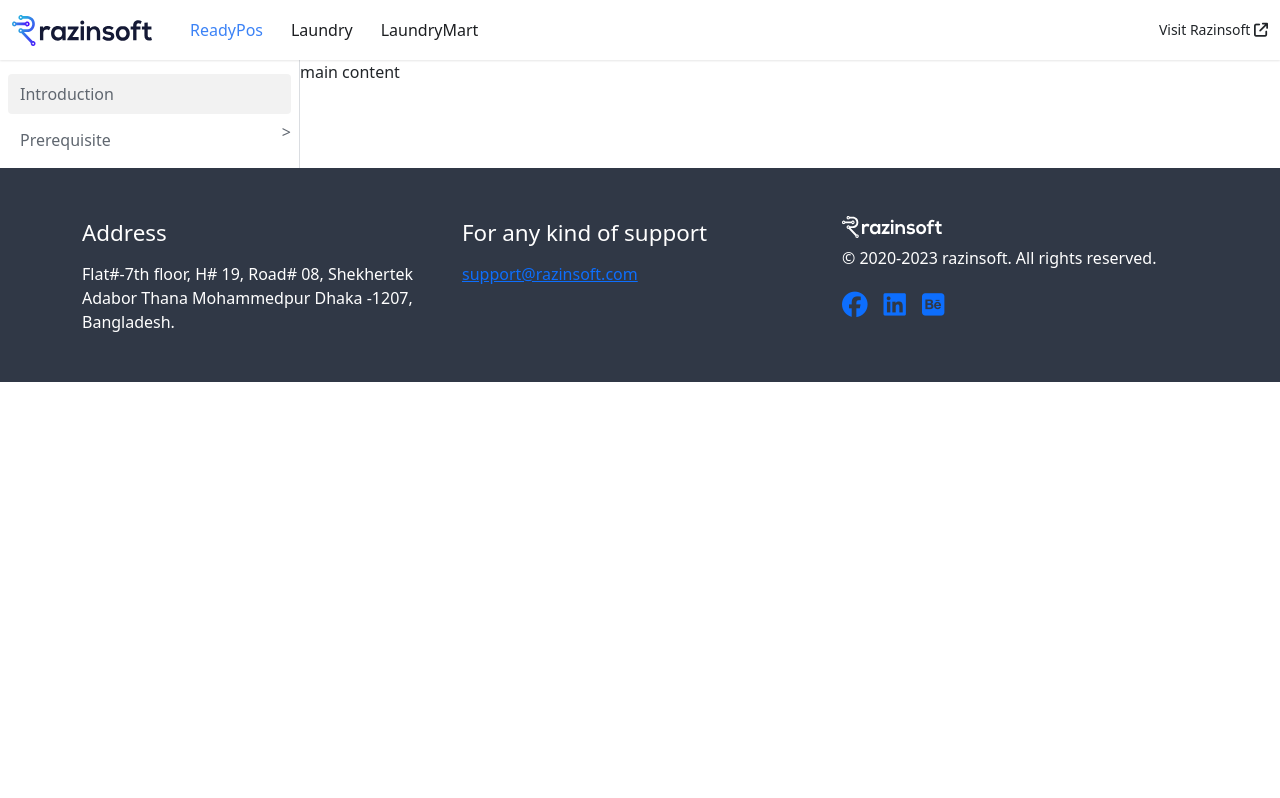
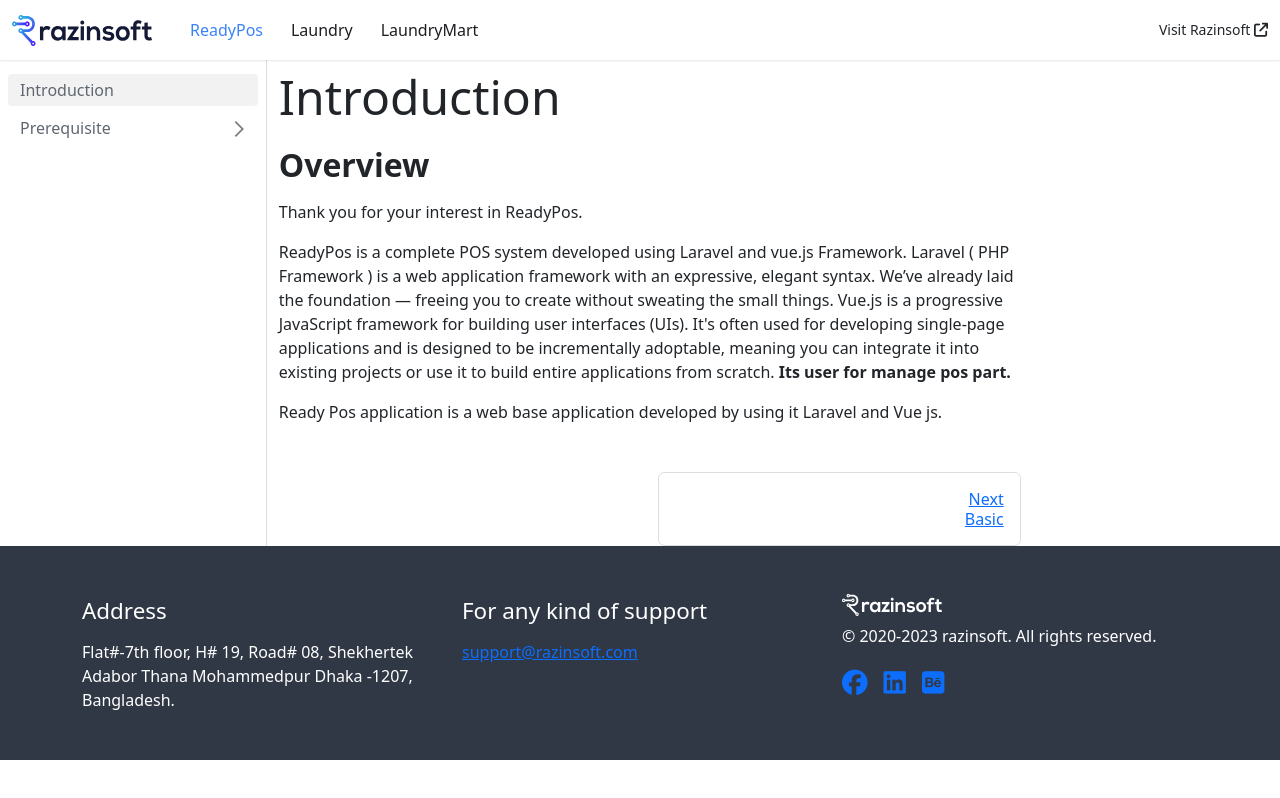
Before and after one commit to arafat69/documentation-html, a plain HTML site: page ready-pos/index.html in a window 1280 px wide. Drawn offline with Linux system fonts and the light colour scheme.

Commit message:
document section design

```diff
--- a/assets/css/style.css
+++ b/assets/css/style.css
@@ -1,16 +1,17 @@
-:root{
+:root {
   --main-color: #3b82f6;
   --second-color: #8b5cf6;
-    --shadow: 0 1px 2px 0 rgba(0,0,0,.1);
-    --hover-bg: rgba(0,0,0,.05);
+  --shadow: 0 1px 2px 0 rgba(0, 0, 0, 0.1);
+  --hover-bg: rgba(0, 0, 0, 0.05);
+  --border-color: #dadde1;
 }
-*{
+* {
   scroll-behavior: smooth;
 }
-body{
+body {
   padding-top: 3.75rem;
 }
-.default-shadow{
+.default-shadow {
   box-shadow: var(--shadow);
 }
 
@@ -18,55 +19,60 @@
   padding: 15px 1rem !important;
 }
 
-.navbar{
+.navbar {
   box-shadow: var(--shadow);
   height: 3.75rem;
 }
 
-.navbar-brand>.logo{
+.navbar-brand > .logo {
   width: 140px;
 }
 
-.navbar-expand-lg .navbar-nav .nav-link{
+.navbar-expand-lg .navbar-nav .nav-link {
   padding: 8px 14px;
   font-size: var(--bs-nav-link-font-size);
   font-weight: 500;
   color: #1c1e21;
 }
 
-.navbar-nav .nav-link.active, .navbar-nav .nav-link.show{
+.navbar-nav .nav-link.active,
+.navbar-nav .nav-link.show {
   color: var(--main-color);
 }
 
-.visitBtn{
+.visitBtn {
   font-size: 14px;
   padding: 8px 0;
 }
 
 /* hero section */
-.hero-section{
+.hero-section {
   padding: 4rem 20px;
-    background-image: linear-gradient(to left, var(--main-color), var(--second-color));
+  background-image: linear-gradient(
+    to left,
+    var(--main-color),
+    var(--second-color)
+  );
 }
-.hero_title{
+.hero_title {
   font-size: 3rem;
   transition: 0.4s;
 }
-.hero_subtitle{
+.hero_subtitle {
   font-size: 1.4rem;
   color: #fff;
   transition: 0.4s;
 }
 
-@media(max-width:767px){
-    .hero_title{
+@media (max-width: 767px) {
+  .hero_title {
     font-size: 2rem;
   }
-    .hero_subtitle{
+  .hero_subtitle {
     font-size: 1rem;
     color: #fff;
   }
-    .hero_btn{
+  .hero_btn {
     font-size: 16px;
     transition: 0.4s;
   }
@@ -76,74 +82,72 @@
 .feature-section {
   padding: 2rem 0;
 }
-.feature-section .feature{
+.feature-section .feature {
   text-decoration: none;
 }
-.feature-section .feature:hover{
+.feature-section .feature:hover {
   text-decoration: underline;
   text-decoration-color: var(--second-color);
 }
-.feature>.icon{
+.feature > .icon {
   padding: 4rem;
 }
-.feature>.icon>img{
+.feature > .icon > img {
   width: 100%;
 }
-.feature>.feature_title{
+.feature > .feature_title {
   font-size: 1.25rem;
   padding-bottom: 1rem;
   color: var(--second-color);
 }
-.feature>.feature_description{
+.feature > .feature_description {
   font-size: 16px;
   color: rgb(48, 56, 70);
 }
 
 /* footer section */
-.footer-section{
+.footer-section {
   background: #303846;
   color: #fff;
   padding: 3rem 0;
 }
 
-.footer-section .footer_title{
+.footer-section .footer_title {
   font-size: 1.4rem;
   margin-bottom: 0.75rem;
 }
 
-.footer-section .socialLink{
+.footer-section .socialLink {
   font-size: 1.6rem;
 }
-.footer-section .footerLogo{
+.footer-section .footerLogo {
   filter: brightness(0%) invert(1);
   margin-bottom: 0.5rem;
 }
 
-.layout{
+.layout {
   display: flex;
   flex-direction: row;
   /* flex-flow: column-reverse; */
-
 }
-
-.layout .left-content{
-    width: 300px;
-    border-right: 1px solid #dadde1;
+.layout .main-content{
+    flex-grow: 1;
 }
 
 /* sidebar */
-.doc-sidebar{
+.doc-sidebar {
   padding: 0.5rem;
 }
-.menu{
+.menu {
   list-style: none;
   width: 100%;
   margin: 0;
   padding: 0;
 }
-.menu .link{
+.menu .link,
+.menu .sub-menu-link {
   text-decoration: none;
-    padding: 8px 12px;
+  padding: 4px 12px;
   margin-top: 6px;
   display: block;
   color: #606770;
@@ -151,18 +155,104 @@
   border-radius: 4px;
   cursor: pointer;
   transition: 0.3s ease-in-out;
+  /* background: var(--hover-bg) ; */
 }
-.menu .link.active, .menu .link:hover {
-   background: var(--hover-bg) ;
+.menu .link.active,
+.menu .link:hover,
+.menu .sub-menu-link:hover {
+  background: var(--hover-bg);
+}
+.menu .link.sub-menu {
+  position: relative;
+  transition: 0.3s ease-in-out;
+}
+.menu .link.sub-menu::after {
+  content: "";
+  position: absolute;
+  top: 50%;
+  transform: translateY(-50%);
+  right: 10px;
+  width: 20px;
+  height: 20px;
+  background: url("../images/arrow-right.svg");
+  transition: 0.3s ease-in-out;
+}
 
+.menu .link.sub-menu[aria-expanded="true"]::after,
+.menu .active.link.sub-menu::after {
+  transform: translateY(-50%) rotate(90deg);
 }
-.menu .link.sub-menu{
+
+.menu .sub-menu-link {
+  display: block;
   position: relative;
+  margin: 0;
 }
-.menu .link.sub-menu::after{
-    content: '>';
+.menu .sub-menu-link::before {
+  content: "";
   position: absolute;
-    top: 0;
-    right: 0;
+  width: 12px;
+  height: 1px;
+  top: 50%;
+  transform: translateY(-50%);
+  left: 0;
+  border-bottom: 1px dotted var(--border-color);
+}
 
+.submenuBox {
+  margin-left: 14px;
+  border-left: 1px dotted var(--border-color);
 }
+
+.header {
+  font-size: 3rem;
+  margin-bottom: 1.25rem;
+}
+.title {
+  font-size: 2rem;
+  margin-bottom: 1rem;
+}
+
+.title .hash-link {
+  display: none;
+  color: var(--second-color);
+  font-weight: bold;
+  text-decoration: none;
+}
+.title:hover .hash-link {
+  display: inline-block;
+}
+
+/* pagination */
+
+.pagination-nav{
+    margin-top: 3rem;
+    display: flex;
+}
+.pagination-nav-item{
+    display: flex;
+    flex: 1 50%;
+    max-width: 50%;
+}
+.pagination-nav-item-next{
+    margin-left: 1rem;
+    text-align: right;
+}
+.pagination-nav-link{
+    border: 1px solid var(--border-color);
+    border-radius: 0.4rem;
+    flex-grow: 1;
+    line-height: 1.25;
+    padding: 1rem;
+    transition: border-color 200ms cubic-bezier(0.08,0.52,0.52,1);
+}
+
+@media (min-width: 991px) {
+  .layout .left-content {
+    width: 300px;
+    border-right: 1px solid var(--border-color);
+  }
+  .layout .documentation-section {
+    max-width: 75% !important;
+  }
+}
--- a/ready-pos/index.html
+++ b/ready-pos/index.html
@@ -14,7 +14,7 @@
 <body>
     <nav class="navbar navbar-expand-lg bg-white fixed-top">
         <div class="container-fluid">
-            <a class="navbar-brand me-4" href="/">
+            <a class="navbar-brand me-4" href="../index.html">
                 <img src="../assets/images/razinsoft_logo.svg" class="logo" alt="brand logo" />
             </a>
             <button class="navbar-toggler" type="button" data-bs-toggle="offcanvas" data-bs-target="#docSidebar"
@@ -51,7 +51,8 @@
                     aria-labelledby="docSidebarLabel">
                     <div class="offcanvas-header default-shadow">
                         <h5 class="offcanvas-title" id="docSidebarLabel">ReadyPos</h5>
-                        <button type="button" class="btn-close" data-bs-dismiss="offcanvas" data-bs-target="#docSidebar" aria-label="Close"></button>
+                        <button type="button" class="btn-close" data-bs-dismiss="offcanvas" data-bs-target="#docSidebar"
+                            aria-label="Close"></button>
                     </div>
                     <div class="offcanvas-body">
                         <ul class="menu">
@@ -63,7 +64,7 @@
                                     aria-expanded="false" aria-controls="Prerequisite">
                                     Prerequisite
                                 </div>
-                                <div class="collapse" id="Prerequisite">
+                                <div class="collapse submenuBox" id="Prerequisite">
                                     <a href="" class="sub-menu-link">Basic</a>
                                     <a href="" class="sub-menu-link">Server</a>
                                     <a href="" class="sub-menu-link">Mobile App</a>
@@ -74,10 +75,42 @@
                 </div>
             </aside>
         </div>
-        <div class="main-content">
-            main content
+        <div class="main-content pt-2">
+            <div class="container">
+                <div class="documentation-section">
+
+                    <header>
+                        <h1 class="header">Introduction</h1>
+                    </header>
+                    <section id="overview">
+                        <h2 class="title">
+                            <strong>Overview</strong>
+                            <a class="hash-link" href="#overview" title="Direct link to heading">#</a>
+                        </h2>
+                        <p>Thank you for your interest in ReadyPos.</p>
+                        <p>ReadyPos is a complete POS system developed using Laravel and vue.js Framework. Laravel ( PHP
+                            Framework ) is a web application framework with an expressive, elegant syntax. We’ve already
+                            laid the foundation — freeing you to create without sweating the small things. Vue.js is a
+                            progressive JavaScript framework for building user interfaces (UIs). It's often used for
+                            developing single-page applications and is designed to be incrementally adoptable, meaning
+                            you can integrate it into existing projects or use it to build entire applications from
+                            scratch. <strong>Its user for manage pos part.</strong></p>
+                        <p>Ready Pos application is a web base application developed by using it Laravel and Vue js.</p>
+                    </section>
+
+                    <nav class="pagination-nav" aria-label="Docs pages navigation">
+                        <div class="pagination-nav-item"></div>
+                        <div class="pagination-nav-item pagination-nav-item-next">
+                            <a class="pagination-nav-link" href="">
+                                <div class="pagination-nav-sublabel">Next</div>
+                                <div class="pagination-nav-label">Basic</div>
+                            </a>
+                        </div>
+                    </nav>
+
+                </div>
+            </div>
         </div>
-        <div class="right-content"></div>
     </div>
     <footer class="footer-section">
         <div class="container">
```
Also changed, not shown: assets/images/arrow-right.svg (added). Lines whose indentation alone changed are shown as unchanged.
